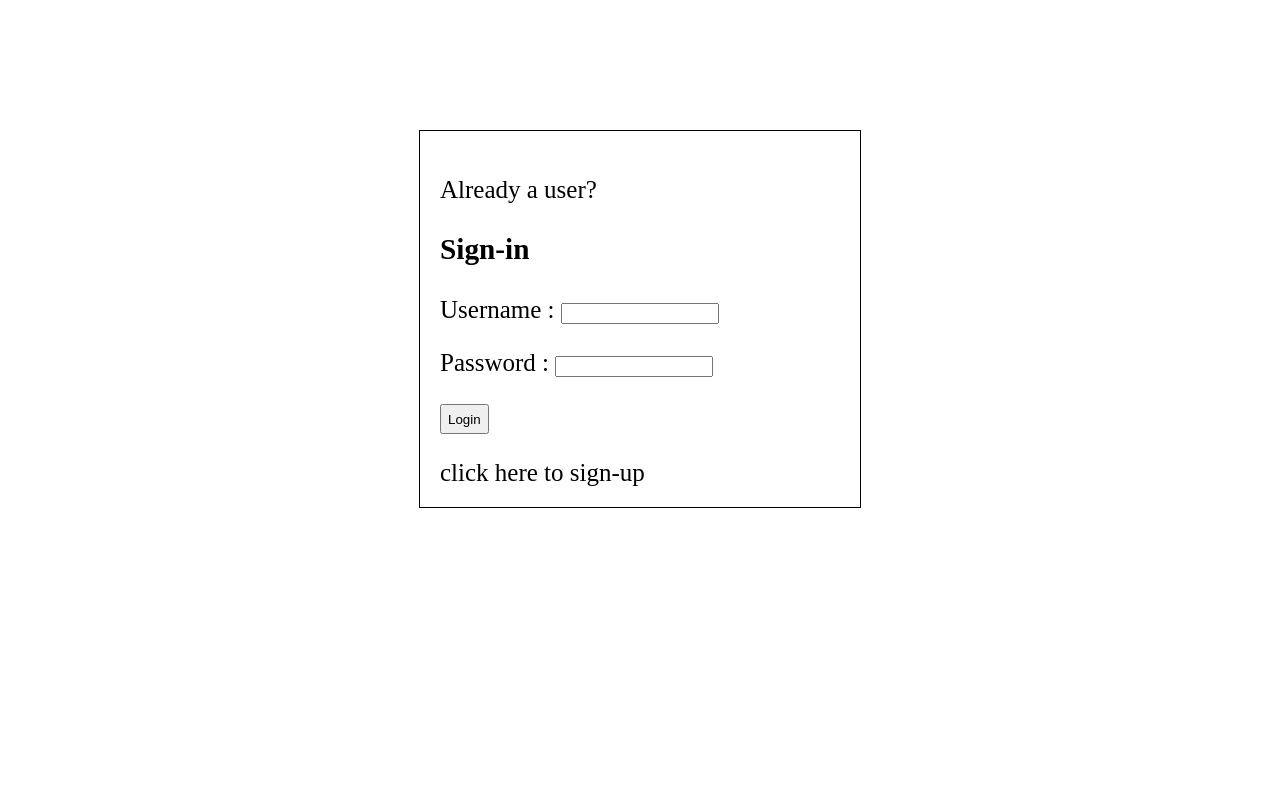
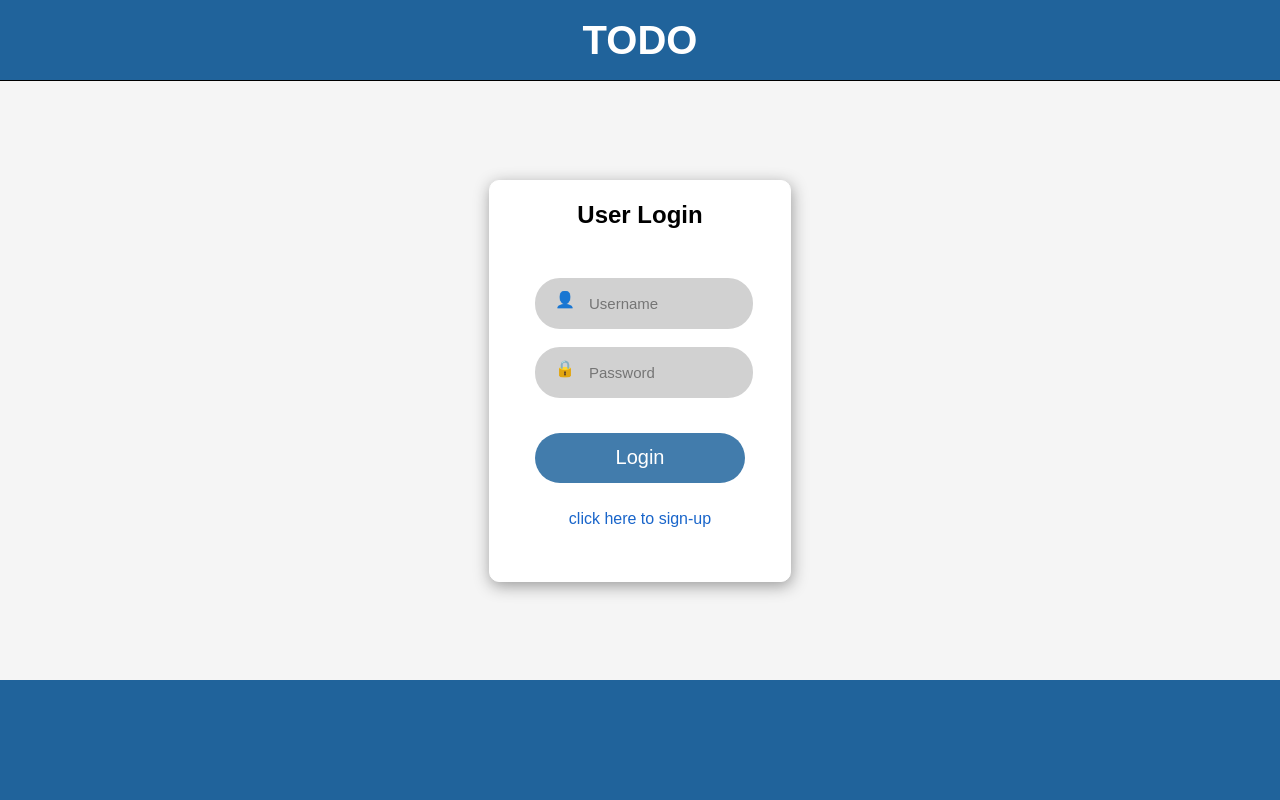
Before and after one commit to rishabghosh/Todo, a website: page public/index.html in a window 1280 px wide. Drawn offline with Linux system fonts and the light colour scheme.

Commit message:
modifing loginpage
lots of patching
need to refactor a lot

```diff
--- a/public/index.html
+++ b/public/index.html
@@ -4,66 +4,61 @@
 <head>
 	<title>Todo-Login</title>
 	<link rel="stylesheet" type="text/css" href="style/loginpage.css" />
+	<link href-"https://fonts.google.com/?query=popp&category=Sans+Serif&selection.family=Poppins&thickness=6" rel="stylesheet">
 	<script src="js/loginPage.js"></script>
 </head>
 
 <body>
 
-	<div id="login" class="form_style">
-		<form method="POST" action="/login">
-			<p>
-				<span>Already a user?</span>
-				<h3>Sign-in</h3>
-			</p>
+	<header>
+		TODO
+	</header>
 
-			<p>
-				<label>Username :</label>
-				<input type="text" name="username" required>
-			</p>
+	<main>
 
-			<p>
-				<label>Password :</label>
-				<input type="password" name="password" required>
-			</p>
+		<section id="login">
+			<h1>User Login</h1>
 
-			<p>
+			<form method="POST" action="/login">
+
+				<div class="input_wrapper">
+					<input type="text" name="username" placeholder="Username" class="input100" required>
+					<span class="unicode">&#x1F464</span>
+				</div>
+
+				<div class="input_wrapper">
+					<input type="password" name="password" placeholder="Password" class="input100" required>
+					<span class="unicode">&#x1f512</span>
+				</div>
+
+				<span></span>
 				<input type="submit" value="Login" class="button">
-			</p>
 
-		</form>
-		<span id="sign_up_link">click here to sign-up</span>
-	</div>
+			</form>
 
-	<div id="sign_up" class="form_style">
-		<form method="POST" action="/signup">
-			<p>
-				<span>Don't have an account?</span>
-				<h3>Sign-up</h3>
-			</p>
+			<div id="sign_up_link" class="link">click here to sign-up</div>
+		</section>
 
-			<p>
-				<label>Name :</label>
-				<input name="name" required>
-			</p>
+		<section id="sign_up">
+			<h1>Create Account</h1>
 
-			<p>
-				<label>Username :</label>
-				<input type="text" name="username" required>
-			</p>
+			<form method="POST" action="/signup">
 
-			<p>
-				<label>Password :</label>
-				<input type="password" name="password" required>
-			</p>
+				<input name="name" placeholder="Name" class="input100" required>
+				<input name="username" placeholder="Username" class="input100" required>
 
-			<p>
+				<input type="password" name="password" placeholder="Password" class="input100" required>
+
+				<span></span>
 				<input type="submit" value="Sign Up" class="button">
-			</p>
 
-		</form>
-		<span id="login_link">click here to login</span>
-	</div>
+			</form>
 
+			<div id="login_link" class="link">click here to login</div>
+		</section>
+	</main>
+
+	<footer></footer>
 </body>
 
 </html>
--- a/public/style/loginpage.css
+++ b/public/style/loginpage.css
@@ -1,35 +1,155 @@
-.form_style {
+html,
+body {
+  width: 100%;
+  height: 99.95%;
+  margin: 0px;
+  font-family: 'Poppins', sans-serif;
+}
 
-	font-size: 25px;
-	border : 1px solid black;
-	padding: 20px;
-	margin: 130px auto;
-	width: 400px;
+header {
+  width: 100%;
+  height: 10%;
+  font-size: 40px;
+  font-weight: bolder;
+  color: white;
+  background-color: #20639B;
+  border-bottom: 1px solid black;
+  text-align: center;
+  line-height: 2;
+}
+
+main {
+  width: 100%;
+  height: 75%;
+  display: flex;
+  align-items: center;
+  justify-content: center;
+  background: whitesmoke;
+}
+
+section {
+  width: 300px;
+  height: 400px;
+  display: flex;
+  flex-direction: column;
+  flex-flow: column;
+  align-items: center;
+  border: 1px solid white;
+  border-radius: 10px;
+  box-shadow: 1px 4px 16px #999;
+  background: white;
+}
+
+footer {
+  display: flex;
+  height: 15%;
+  font-size: 30px;
+  background-color: #20639B;
+}
+
+h1 {
+  height: 10%;
+  text-align: center;
+}
+
+form {
+  height: 60%;
+  width: 100%;
+  display: flex;
+  flex-direction: column;
+  justify-content: space-evenly;
+  align-items: center;
 }
 
 input {
-	height: 15px;
-	width: 150px;
+  width: 100%;
+  height: 45px;
+  border: 2px solid #d1d1d1;
+  background: #d1d1d1;
+  border-radius: 25px;
+  text-align: center;
+  font-family: inherit;
+  font-size: 15px;
+}
+
+input:hover {
+  border: 2px solid rgb(3, 139, 250);
+}
+
+input:focus {
+  outline: none;
+  background-color: #bce3e6;
 }
 
 .button {
-	height: 30px;
-	width: auto;
-	cursor: pointer;
+  width: 70%;
+  height: 50px;
+  border-radius: 25px;
+  font-size: 20px;
+  font-family: inherit;
+  cursor: pointer;
+  color: white;
+	background-color: rgb(66, 124, 172);
+	border: none;
+}
+
+.button:hover {
+	background-color: #345285;
+	border: none;
+}
+
+.button:focus {
+  outline: none;
+	background-color: #345285;
+	border: none;
+}
+
+.link {
+  padding: 10px;
+  text-decoration: none;
+	color: #1965ca;
+	text-align: center;
+}
+
+.link:hover {
+  background-color: #bce3e6;
+}
+
+.link:focus {
+  outline: none;
+  background-color: #bce3e6;
+}
+
+.input100 {
+  text-align: start;
+  text-indent: 50px;
+}
+
+.input_wrapper {
+  position: relative;
+  width: 70%;
+}
+
+.unicode {
+  position: absolute;
+  display: block;
+  top: 12px;
+  left: 15px;
+  color: #ffffff;
+  padding-left: 5px;
+  width: 45px;
 }
 
 #login {
-	display: block;
+  display: block;
 }
 
 #sign_up {
 	display: none;
+	width: 400px;
+	height: 500px;
 }
 
-#sign_up_link {
-	cursor: pointer;
+#sign_up input {
+	width: 70%;
 }
-
-#login_link {
-	cursor: pointer;
-}
```
